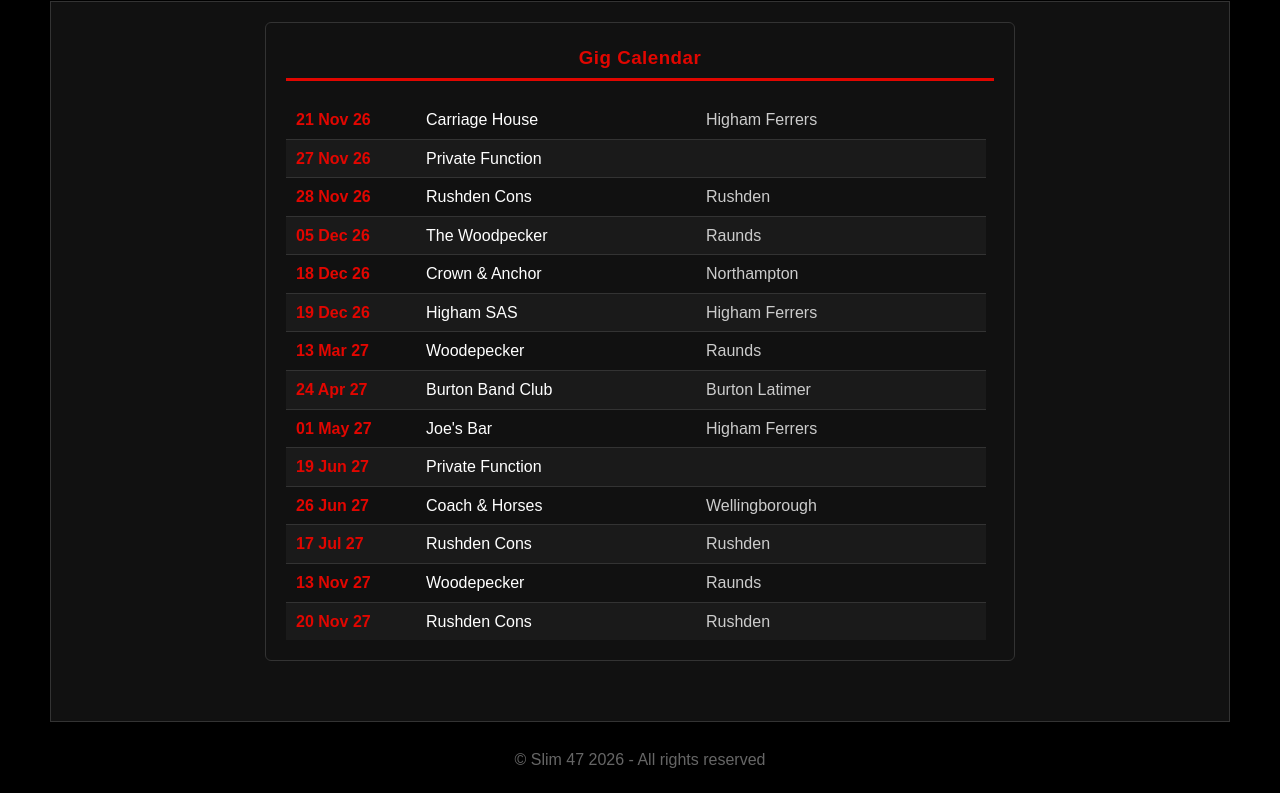
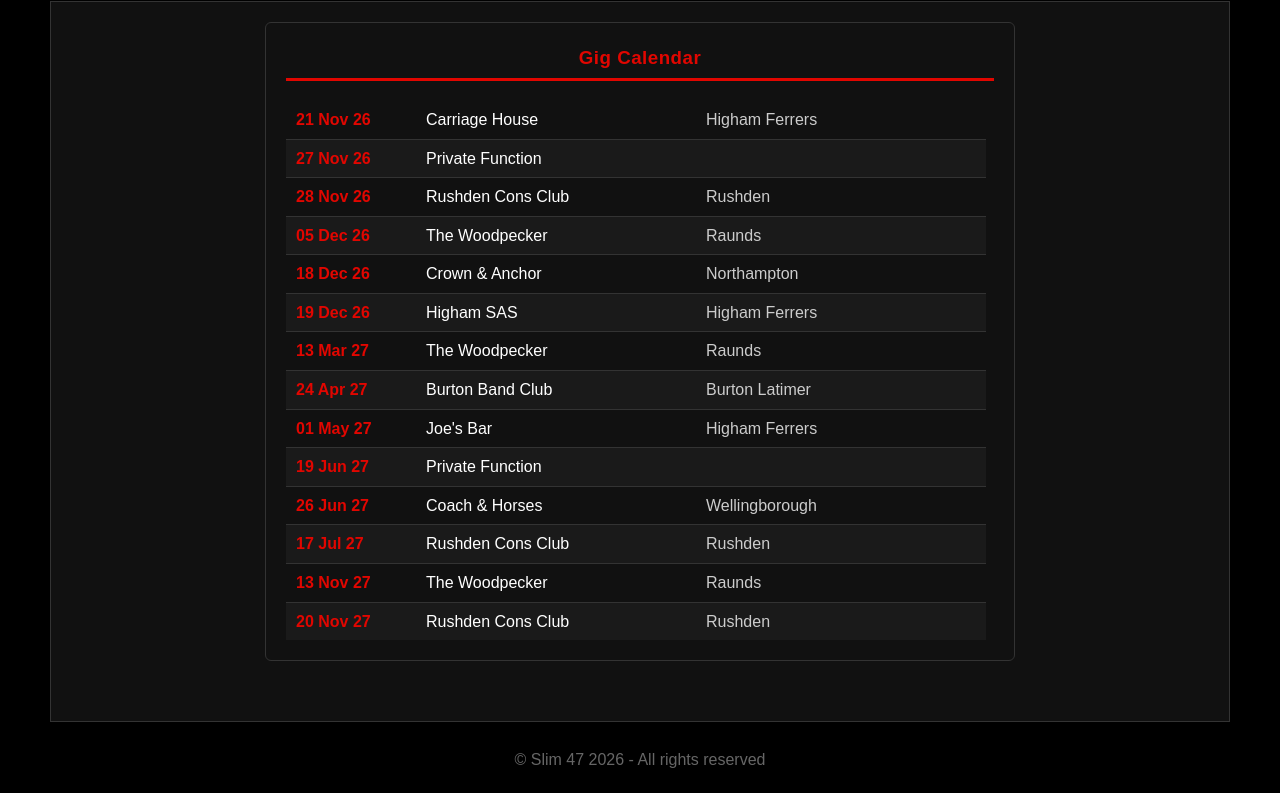
Before and after one commit to davegould2989/slim47, a plain HTML site: page gigs.html in a window 1280 px wide. Shown: the part 118-911 px from the top of the page. Drawn offline with Linux system fonts and the light colour scheme.

Commit message:
Add files via upload

```diff
--- a/gigs.html
+++ b/gigs.html
@@ -102,18 +102,18 @@
 
 21 Nov 26	Carriage House, Higham Ferrers
 27 Nov 26	Private Function
-28 Nov 26	Rushden Cons, Rushden
+28 Nov 26	Rushden Cons Club, Rushden
 05 Dec 26	The Woodpecker, Raunds
 18 Dec 26	Crown & Anchor, Northampton
 19 Dec 26	Higham SAS, Higham Ferrers
-13 Mar 27	Woodepecker, Raunds
+13 Mar 27	The Woodpecker, Raunds
 24 Apr 27	Burton Band Club, Burton Latimer
 01 May 27	Joe's Bar, Higham Ferrers
 19 Jun 27	Private Function
 26 Jun 27	Coach & Horses, Wellingborough
-17 Jul 27	Rushden Cons, Rushden
-13 Nov 27	Woodepecker, Raunds
-20 Nov 27	Rushden Cons, Rushden
+17 Jul 27	Rushden Cons Club, Rushden
+13 Nov 27	The Woodpecker, Raunds
+20 Nov 27	Rushden Cons Club, Rushden
 
 
 
```
